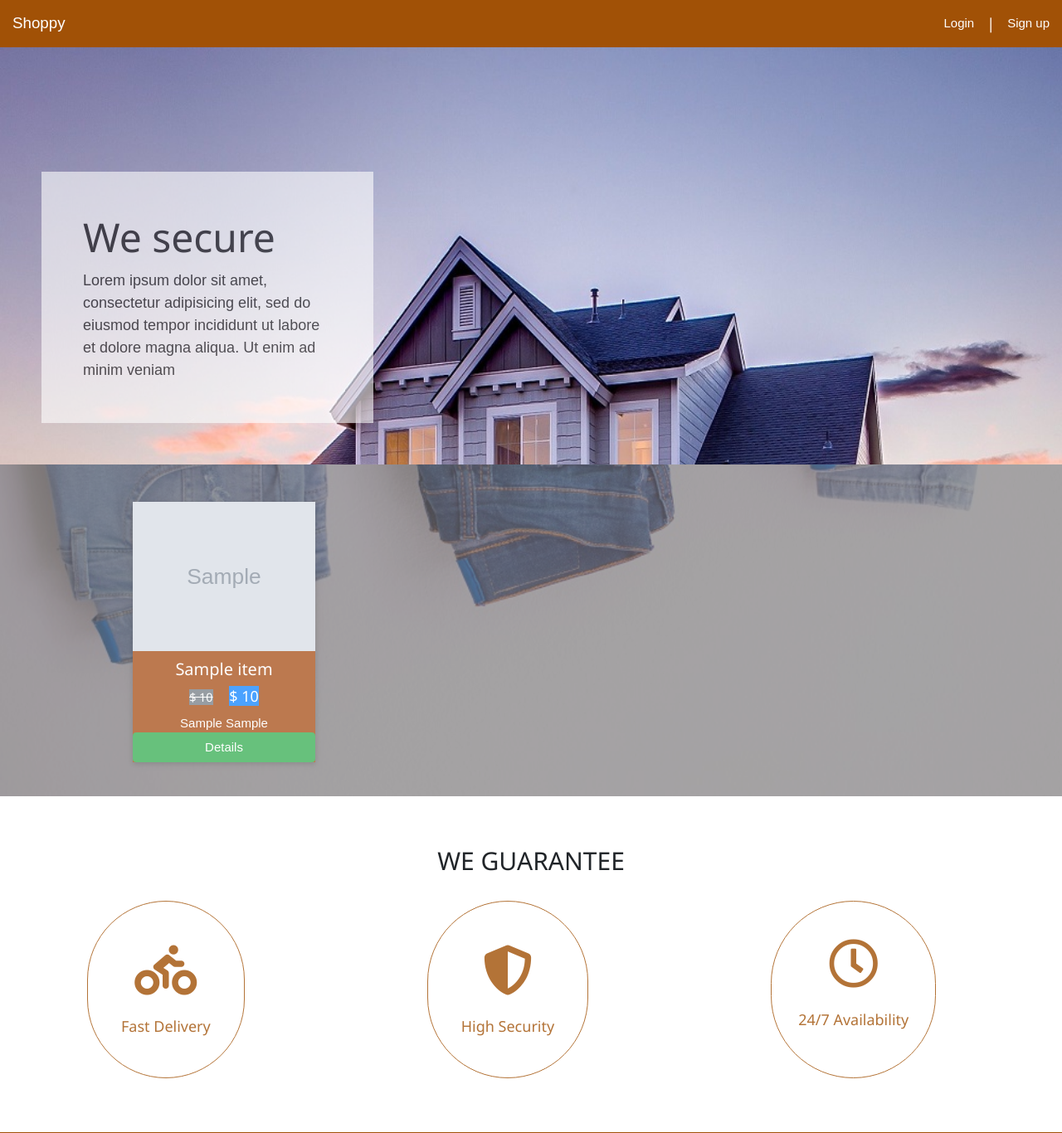
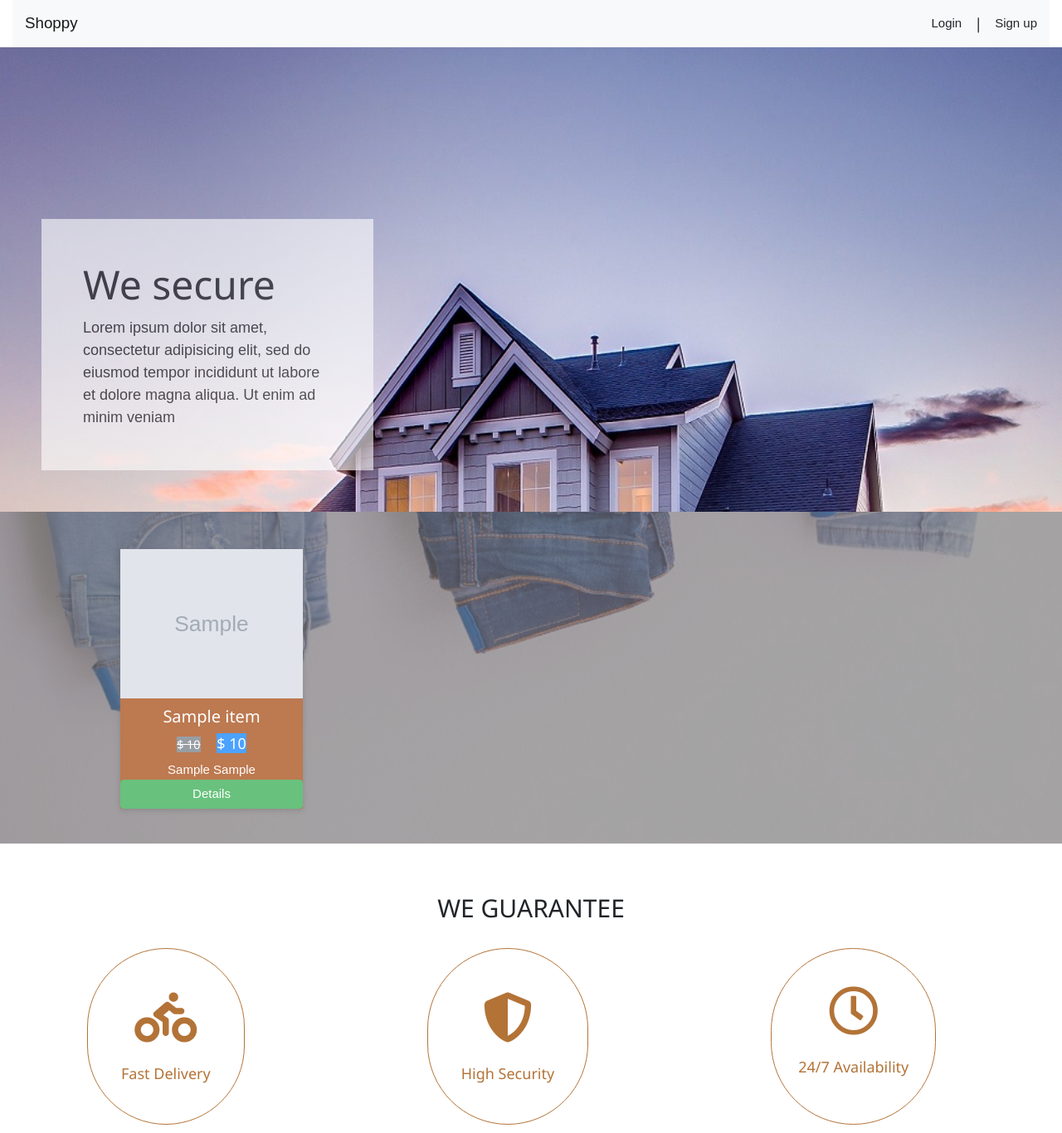
Before and after one commit to Jonas1015/ecomm, a Django app: template ecomm_app/templates/ecomm/home.html in a window 1280 px wide. Shown: the top 1366 px of the page at 83% size. Run offline with Django 3.2, Linux system fonts and the light colour scheme; the template is opened without the code that fills it: most values are stand-ins (such as "Sample title", 1, 10 or a date in 2020); grey boxes marked "Sample" are stand-in pictures; parts of the project's set-up code (start-up, migrations or seed data) failed here and were passed over; some libraries are stand-ins or nearby versions; some web fonts are replaced.

Commit message:
Responsiveness CSS added though not much effective

```diff
--- a/ecomm_app/static/style.css
+++ b/ecomm_app/static/style.css
@@ -16,8 +16,11 @@ body {
 
 body nav {
   /* background: #a15106 !important; */
-  background: var(--theme) !important;
-  color: #ffffff;
+  background: var(--theme);
+}
+
+body nav .navbar-toggler span {
+  color: #ffffff !important;
 }
 
 .slider
@@ -121,6 +124,33 @@ body nav {
 
   }
 }
+@media (max-width: 900px)
+{
+  .slider .slide .content
+  {
+    bottom: 20px;
+    left: 20px;
+    background: #fff;
+    /* background: var(--theme); */
+    padding: 20px;
+    z-index: 1;
+    color: #000;
+    opacity: 0.6;
+  }
+  .slider .slide .content h2
+  {
+    margin: 0;
+    padding: 0;
+    font-size: 48px;
+  }
+  .slider .slide .content p
+  {
+    margin: 10px 0 0;
+    padding: 0;
+    font-size: 18px;
+  }
+}
+
 /* End of slider */
 
 .carousel-item img {
--- a/ecomm_app/templates/ecomm/base.html
+++ b/ecomm_app/templates/ecomm/base.html
@@ -15,11 +15,11 @@
       <title>Shoppy | {% block title %} {% endblock %}</title>
   </head>
   <body>
-
-    <nav class="navbar navbar-expand-lg fixed-top">
+    <div class="col-sm-12">
+      <nav class="navbar navbar-expand-lg navbar-light bg-light ">
         <a class="navbar-brand" href="{% url 'ecomm_app:home' %}">Shoppy</a>
         <button class="navbar-toggler" type="button" data-toggle="collapse" data-target="#navbarSupportedContent" aria-controls="navbarSupportedContent" aria-expanded="false" aria-label="Toggle navigation">
-        <span class="navbar-toggler-icon"></span>
+          <span class="navbar-toggler-icon" style="color: white;"></span>
         </button>
 
         <div class="collapse navbar-collapse" id="navbarSupportedContent">
@@ -111,9 +111,7 @@
       </div>
     </section>
     <!-- ./Footer -->
-
-
-
+    </div>
     <script type="text/javascript" src="{% static 'js/jquery.js' %}"></script>
     <script type="text/javascript" src="{% static 'js/bootstrap.min.js' %}"></script>
     <script type="text/javascript" src="{% static 'fontawesome/js/all.js' %}"></script>
--- a/ecomm_app/templates/ecomm/home.html
+++ b/ecomm_app/templates/ecomm/home.html
@@ -3,7 +3,7 @@
 {% block content %}
     <div class="outer_container">
       <div class="row">
-        <div class="col-md-12">
+        <div class="col-md-12 col-sm-12">
           <!-- <div id="carouselExampleCaptions" class="carousel slide" data-ride="carousel">
           <ol class="carousel-indicators">
             <li data-target="#carouselExampleCaptions" data-slide-to="0" class="active"></li>
@@ -23,7 +23,7 @@
       </div>
     </div> -->
 
-    <div class="slider">
+    <div class="slider col-sm-12 mr-5 pr-5">
       <div class="slide">
         <div class="content">
           <h2>We trade</h2>
@@ -74,7 +74,7 @@
             <div class="col-md-12">
               <div class="container w3-center mt-5">
                 <div class="row">
-                  <div class="col-md-12 home-column">
+                  <div class="col-md-sm-12 home-column">
                     <div class="row products d-flex">
                     {% if object_list %}
                       {% for item in object_list %}
```
Also changed, not shown: other parts of ecomm_app/static/style.css (+52 -1 lines). Lines whose indentation alone changed are shown as unchanged.
